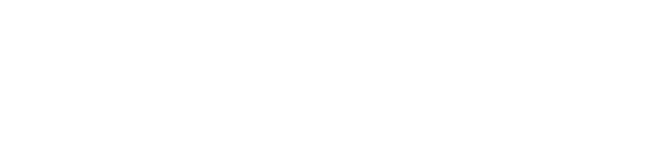
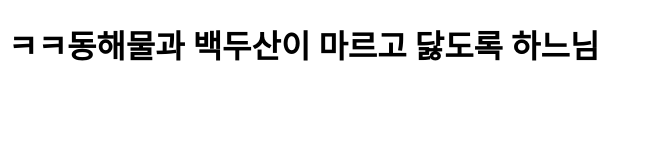
Before and after one commit to WBCode3/JS, a plain HTML site: page index.html in a window 1280 px wide. Shown: the whole page, without its empty margins (0-647 px from the left). Drawn offline with Linux system fonts and the light colour scheme.

Commit message:
commit test

```diff
--- a/index.html
+++ b/index.html
@@ -7,6 +7,6 @@
     <title>Document</title>
 </head>
 <body>
-
+    <h1>ㅋㅋ동해물과 백두산이 마르고 닳도록 하느님</h1>
 </body>
 </html>
```
